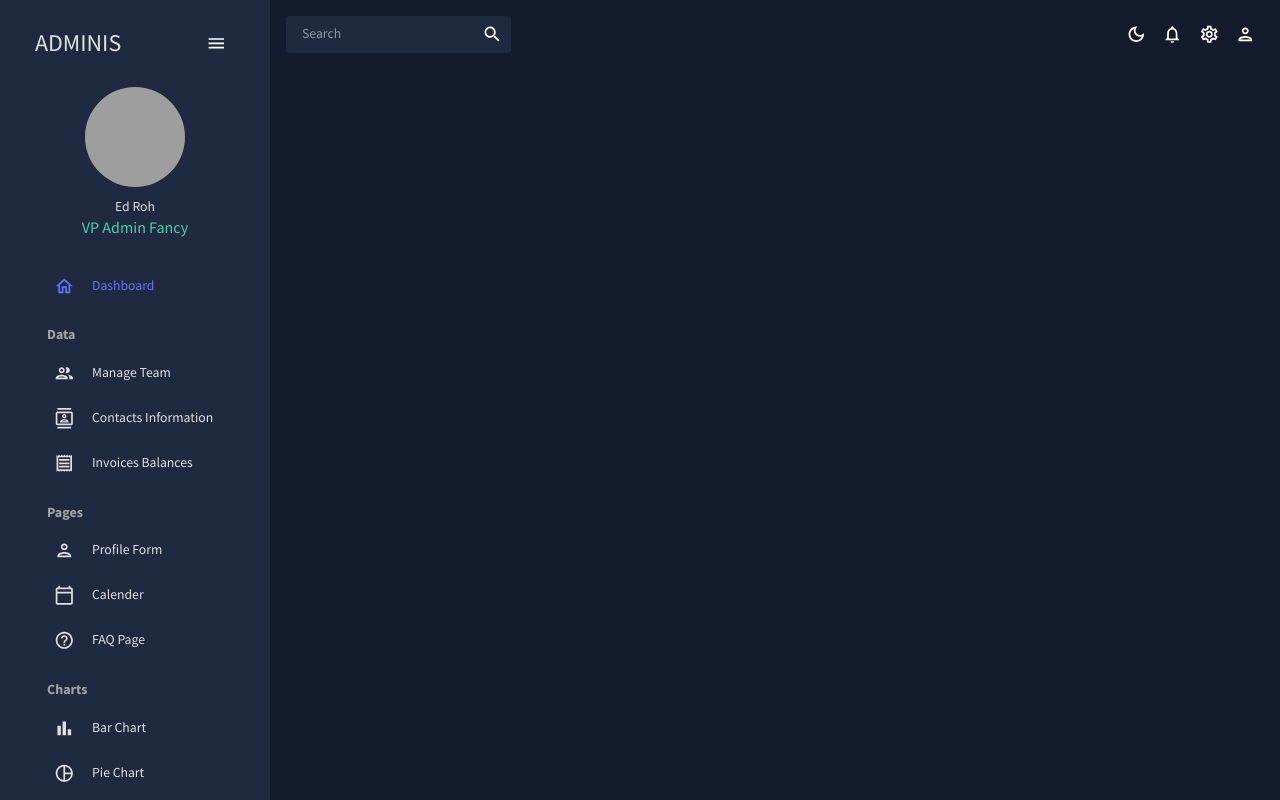
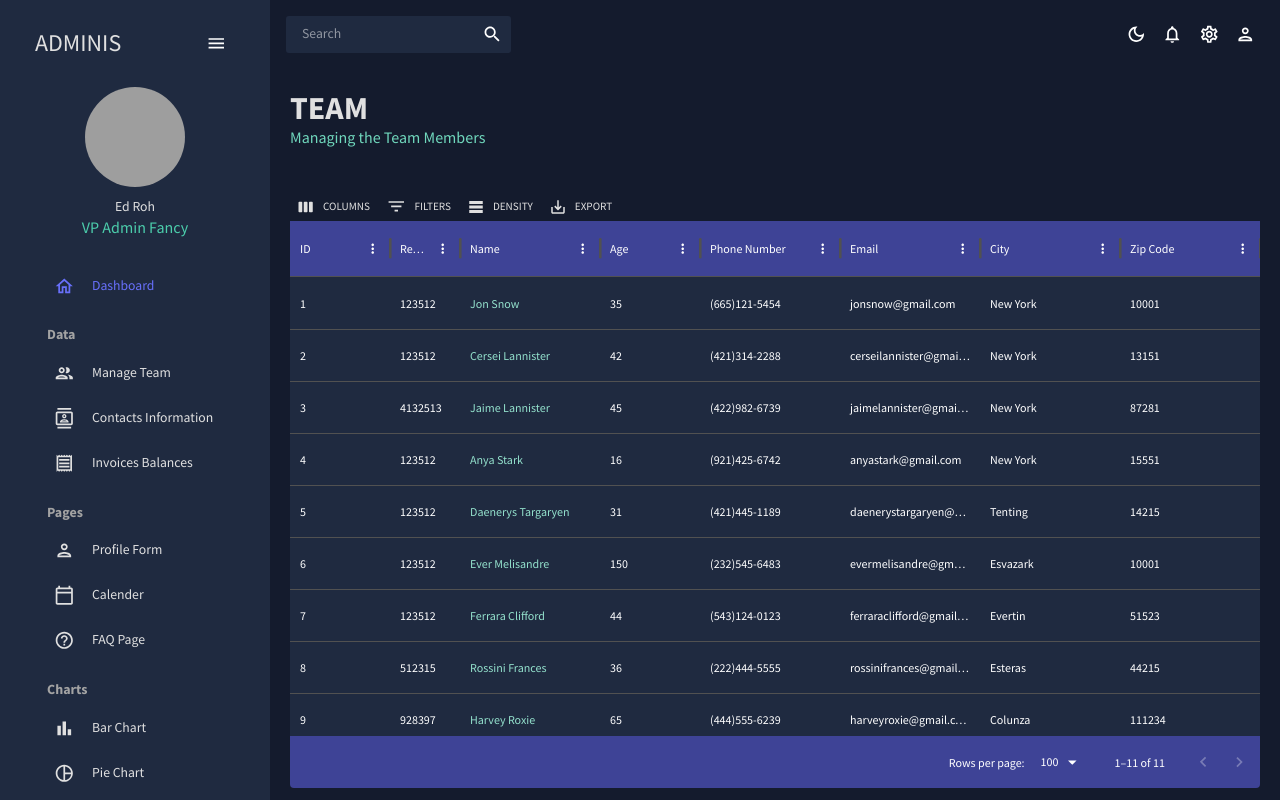
Before and after one commit to Cosmodocus/group-enroll-admin-dashboard, a React (Vite) app: page /contacts in a window 1280 px wide. Built offline with nearby package versions, Linux system fonts and the light colour scheme; grey boxes are pictures that could not be loaded.

Commit message:
Updates: - Contacts page and data grid completed

```diff
--- a/src/App.jsx
+++ b/src/App.jsx
@@ -5,7 +5,7 @@
 import Dashboard from "./scenes/dashboard";
 import Team from "./scenes/team";
 // import Invoices from "./scenes/invoices";
-// import Contacts from "./scenes/contacts";
+import Contacts from "./scenes/contacts";
 // import Bar from "./scenes/bar";
 // import Form from "./scenes/form";
 // import Line from "./scenes/line";
@@ -28,7 +28,7 @@
             <Routes>
               <Route path="/" element={<Dashboard />} />
               <Route path="/team" element={<Team />} />
-              {/* <Route path="/contacts" element={<Contacts />} /> */}
+              <Route path="/contacts" element={<Contacts />} />
               {/* <Route path="/invoices" element={<Invoices />} /> */}
               {/* <Route path="/form" element={<Form />} /> */}
               {/* <Route path="/bar" element={<Bar />} /> */}
--- a/src/scenes/contacts/index.jsx
+++ b/src/scenes/contacts/index.jsx
@@ -3,6 +3,7 @@
 import {mockDataContacts} from "../../data/mockData";
 import Header from "../../components/Header";
 import {useTheme} from "@mui/material";
+import {tokens} from "../../theme";
 
 const Team = () => {
   const theme = useTheme();
@@ -10,6 +11,7 @@
 
   const columns = [
     {field: "id", headerName: "ID"},
+    {field: "registrarId", headerName: "Registrar ID", flex: 0.5},
     {
       field: "name",
       headerName: "Name",
@@ -34,37 +36,14 @@
       flex: 1,
     },
     {
-      field: "access",
-      headerName: "Access Level",
+      field: "city",
+      headerName: "City",
       flex: 1,
-      renderCell: ({row: {access}}) => {
-        return (
-          <Box
-            width="60%"
-            m="auto"
-            mt={"15px"}
-            p={"5px"}
-            display="flex"
-            justifyContent="center"
-            backgroundColor={
-              access === "admin"
-                ? colors.greenAccent[600]
-                : colors.greenAccent[700]
-            }
-            borderRadius="4px"
-          >
-            {access === "admin" && <AdminPanelSettingsOutlinedIcon />}
-            {access === "manager" && <SecurityOutlinedIcon />}
-            {access === "user" && <LockOpenOutlinedIcon />}
-            <Typography
-              color={colors.grey[100]}
-              sx={{ml: "5px"}}
-            >
-              {access}
-            </Typography>
-          </Box>
-        );
-      },
+    },
+    {
+      field: "zipCode",
+      headerName: "Zip Code",
+      flex: 1,
     },
   ];
 
@@ -97,21 +76,24 @@
             borderBottom: "none",
           },
           "& .MuiDataGrid-virtualScroller": {
-              backgroundColor: colors.primary[400],
+            backgroundColor: colors.primary[400],
           },
           "& .MuiDataGrid-filler": {
             display: "none",
           },
           "& .MuiDataGrid-footerContainer": {
-              borderTop: "none",
-              backgroundColor: colors.blueAccent[700],
-          }
-
+            borderTop: "none",
+            backgroundColor: colors.blueAccent[700],
+          },
+          "& .MuiDataGrid-toolbarContainer .MuiButton-text": {
+            color: `${colors.grey[100]} !important`,
+          },
         }}
       >
         <DataGrid
-          rows={mockDataTeam}
+          rows={mockDataContacts}
           columns={columns}
+          slots={{toolbar: GridToolbar}}
         />
       </Box>
     </Box>
--- a/src/scenes/team/index.jsx
+++ b/src/scenes/team/index.jsx
@@ -0,0 +1,125 @@
+import {Box, Typography, useTheme} from "@mui/material";
+import {DataGrid} from "@mui/x-data-grid";
+import {tokens} from "../../theme";
+import {mockDataTeam} from "../../data/mockData";
+import AdminPanelSettingsOutlinedIcon from "@mui/icons-material/AdminPanelSettingsOutlined";
+import LockOpenOutlinedIcon from "@mui/icons-material/LockOpenOutlined";
+import SecurityOutlinedIcon from "@mui/icons-material/SecurityOutlined";
+import Header from "../../components/Header";
+
+const Team = () => {
+  const theme = useTheme();
+  const colors = tokens(theme.palette.mode);
+
+  const columns = [
+    {field: "id", headerName: "ID", flex: 0.5},
+
+    {
+      field: "name",
+      headerName: "Name",
+      flex: 1,
+      cellClassName: "name-column--cell",
+    },
+    {
+      field: "age",
+      headerName: "Age",
+      type: "number",
+      headerAlign: "left",
+      align: "left",
+    },
+    {
+      field: "phone",
+      headerName: "Phone Number",
+      flex: 1,
+    },
+    {
+      field: "email",
+      headerName: "Email",
+      flex: 1,
+    },
+    {
+      field: "access",
+      headerName: "Access Level",
+      flex: 1,
+      renderCell: ({row: {access}}) => {
+        return (
+          <Box
+            width="60%"
+            m="auto"
+            mt={"15px"}
+            p={"5px"}
+            display="flex"
+            justifyContent="center"
+            backgroundColor={
+              access === "admin"
+                ? colors.greenAccent[600]
+                : colors.greenAccent[700]
+            }
+            borderRadius="4px"
+          >
+            {access === "admin" && <AdminPanelSettingsOutlinedIcon />}
+            {access === "manager" && <SecurityOutlinedIcon />}
+            {access === "user" && <LockOpenOutlinedIcon />}
+            <Typography
+              color={colors.grey[100]}
+              sx={{ml: "5px"}}
+            >
+              {access}
+            </Typography>
+          </Box>
+        );
+      },
+    },
+  ];
+
+  return (
+    <Box m={"20px"}>
+      <Header
+        title={"TEAM"}
+        subtitle={"Managing the Team Members"}
+      />
+      <Box
+        m="40px 0 0 0"
+        height="75vh"
+        sx={{
+          "& .MuiDataGrid-root": {
+            border: "none",
+          },
+          "& .MuiDataGrid-cell": {
+            border: "none",
+            alignItems: "center",
+            justifyContent: "center",
+          },
+          "& .MuiDataGrid-virtualScrollerContent ": {
+            border: "none",
+          },
+          "& .name-column--cell": {
+            color: colors.greenAccent[300],
+          },
+          "& .MuiDataGrid-columnHeader": {
+            backgroundColor: colors.blueAccent[700],
+            borderBottom: "none",
+          },
+          "& .MuiDataGrid-virtualScroller": {
+              backgroundColor: colors.primary[400],
+          },
+          "& .MuiDataGrid-filler": {
+            display: "none",
+          },
+          "& .MuiDataGrid-footerContainer": {
+              borderTop: "none",
+              backgroundColor: colors.blueAccent[700],
+          }
+
+        }}
+      >
+        <DataGrid
+          rows={mockDataTeam}
+          columns={columns}
+        />
+      </Box>
+    </Box>
+  );
+};
+
+export default Team;
```
